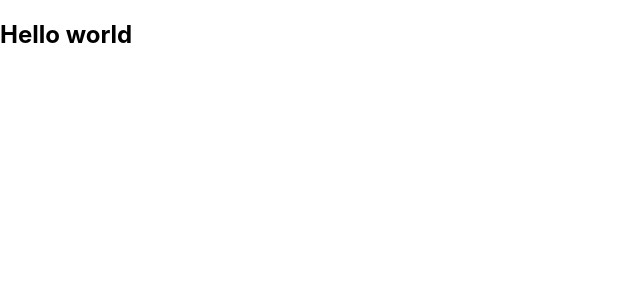
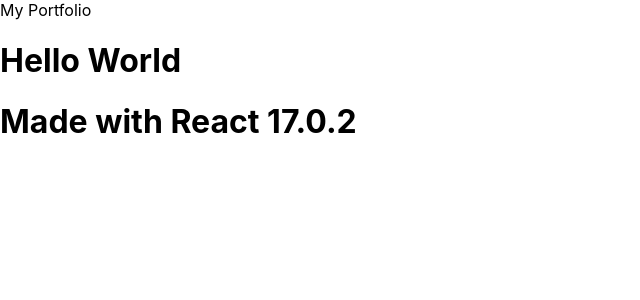
Before and after one commit to FoxyTony/portfolio, a React (Create React App) app: page / in a window 1280 px wide. Shown: the top 300 px of the page, without its empty margins (0-640 px from the left). Built offline with nearby package versions, Linux system fonts and the light colour scheme.

Commit message:
Downloaded packages for semantic

```diff
--- a/package.json
+++ b/package.json
@@ -9,6 +9,8 @@
     "react": "^17.0.1",
     "react-dom": "^17.0.1",
     "react-scripts": "4.0.1",
+    "semantic-ui-css": "^2.4.1",
+    "semantic-ui-react": "^2.0.3",
     "web-vitals": "^0.2.4"
   },
   "scripts": {
--- a/src/App.jsx
+++ b/src/App.jsx
@@ -1,10 +1,15 @@
 import React from 'react'
+import Hello from './Hello'
+import Header from './Header'
+import Footer from './Footer'
 
-function App() {
+const App = () => {
   return (
-    <div>
-     <h2> Hello world </h2>
-    </div>
+    <>
+    <Header/>
+    <Hello/>
+    <Footer/>
+    </>
   )
 }
 
--- /dev/null
+++ b/src/Footer.jsx
@@ -0,0 +1,11 @@
+import React from "react"
+
+const Footer = () => {
+    return (
+        <footer>
+            <h1 id="footer">Made with React {React.version}</h1>
+        </footer>
+    );
+};
+
+export default Footer;
--- /dev/null
+++ b/src/Header.jsx
@@ -0,0 +1,11 @@
+import React from "react";
+
+const Header = () => {
+    return (
+        <nav>
+            <hi id="header">My Portfolio</hi>
+        </nav>
+    );
+};
+
+export default Header;
--- /dev/null
+++ b/src/Hello.jsx
@@ -0,0 +1,11 @@
+import React from "react";
+
+const Hello = () => {
+    return (
+        <div >
+            <h1 id="hello">Hello World</h1>
+        </div>
+    );
+};
+
+export default Hello;
```
Also changed, not shown: 2 other files (tests, documents, lock files or other folders).
